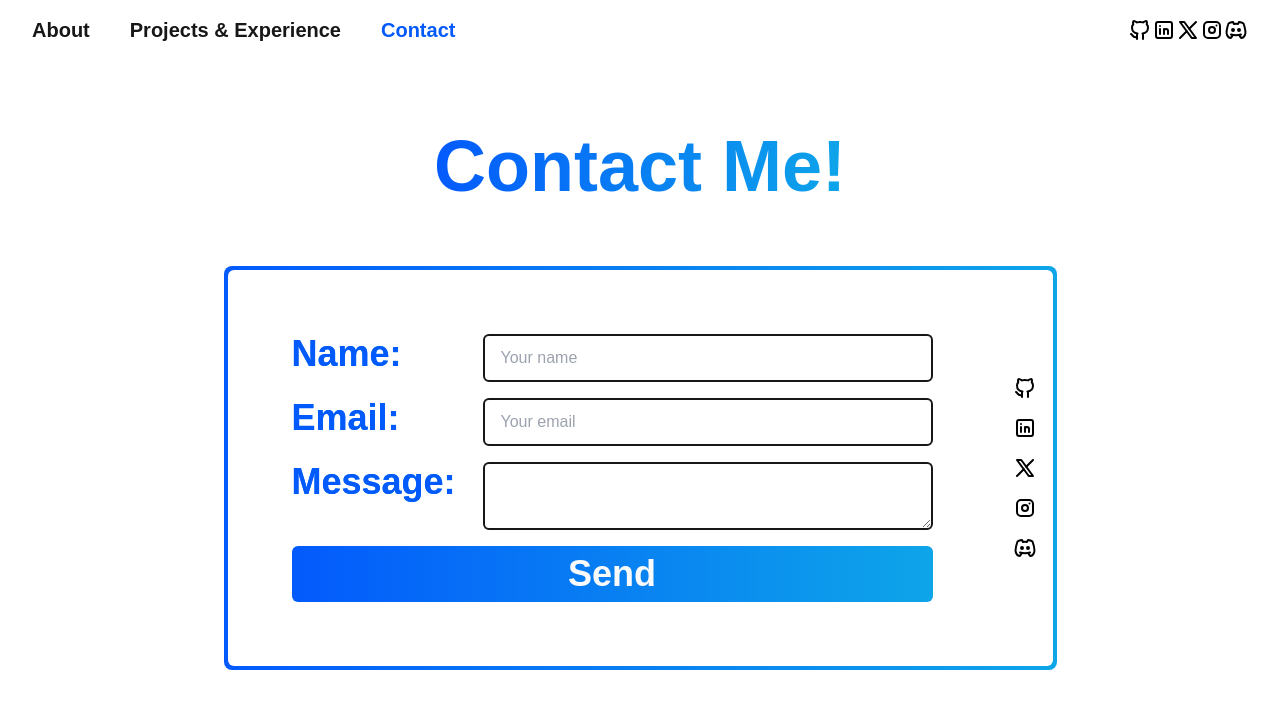
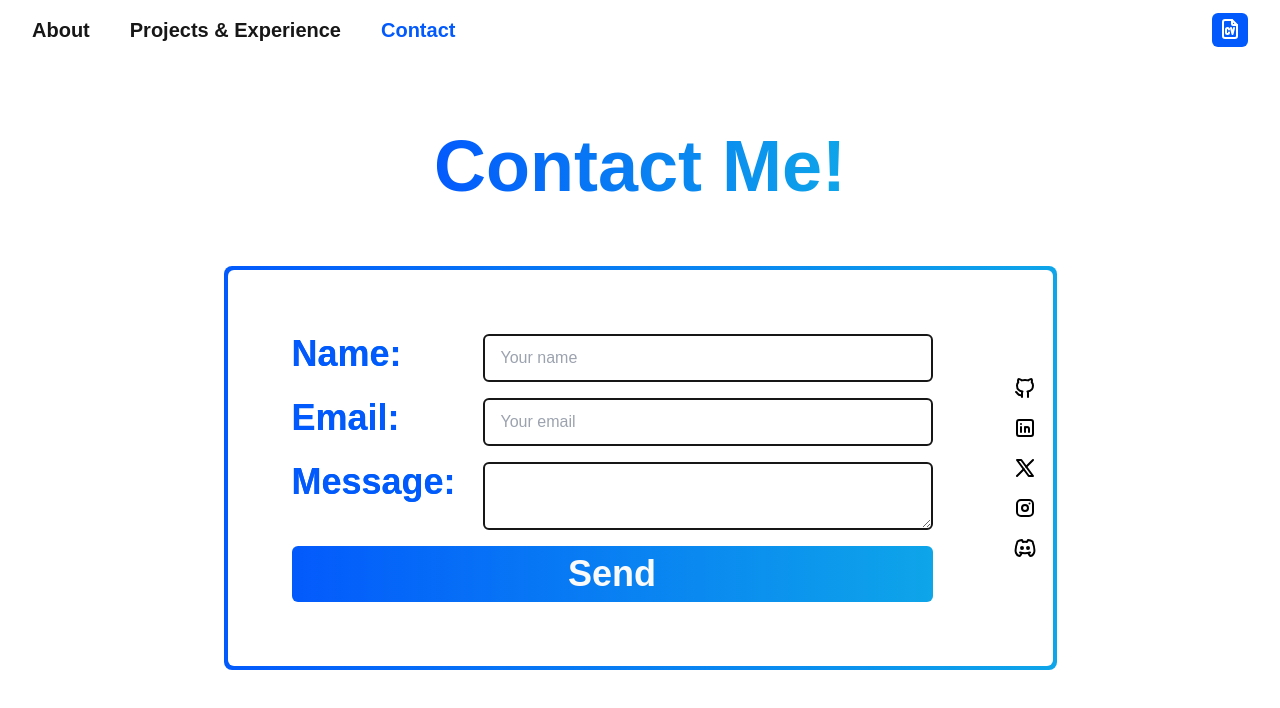
Before and after one commit to GasparKral/Portfolio, an Astro site: page /contact in a window 1280 px wide. Built offline with nearby package versions, Linux system fonts and the light colour scheme; Astro itself is replaced by a stand-in of ours.

Commit message:
CV update

```diff
--- /dev/null
+++ b/src/assets/CVFile.tsx
@@ -0,0 +1,33 @@
+export const CVFile = ({
+    style,
+    height,
+    width,
+}: {
+    style?: string;
+    height?: string;
+    width?: string;
+}) => {
+    return (
+        <svg
+            width={width ? width : '24'}
+            height={height ? height : '24'}
+            viewBox='0 0 24 24'
+            fill='none'
+            stroke='currentColor'
+            stroke-width='2'
+            stroke-linecap='round'
+            stroke-linejoin='round'
+            className={style}
+        >
+            <path
+                stroke='none'
+                d='M0 0h24v24H0z'
+                fill='none'
+            />
+            <path d='M14 3v4a1 1 0 0 0 1 1h4' />
+            <path d='M17 21h-10a2 2 0 0 1 -2 -2v-14a2 2 0 0 1 2 -2h7l5 5v11a2 2 0 0 1 -2 2z' />
+            <path d='M11 12.5a1.5 1.5 0 0 0 -3 0v3a1.5 1.5 0 0 0 3 0' />
+            <path d='M13 11l1.5 6l1.5 -6' />
+        </svg>
+    );
+};
--- a/src/layouts/Layout.astro
+++ b/src/layouts/Layout.astro
@@ -6,6 +6,7 @@ interface Props {
 
 import { ViewTransitions } from 'astro:transitions';
 import { HamburguerMenu } from '@components/HamburgerMenu';
+import { CVFile } from '@assets/CVFile';
 
 import NavLink from '@components/NavLink.astro';
 import MediaLinks from '@components/MediaLinks.astro';
@@ -73,7 +74,36 @@ const currentDir = Astro.url.pathname.split('/').pop();
                     currentDir={currentDir}
                 />
             </menu>
-            <MediaLinks />
+            {
+                currentDir === 'contact' ? (
+                    <a
+                        href=''
+                        download='CV Gaspar Gomez Kral'
+                        class='text-white bg-acent border-2 border-transparent hover:text-acent hover:bg-white hover:border-acent rounded-md px-1 pt-[1px] py-1 col-span-2 transitio duration-200'
+                    >
+                        <CVFile
+                            style='inline'
+                            width='24'
+                            height='24'
+                        />
+                    </a>
+                ) : (
+                    <div class='flex gap-2'>
+                        <MediaLinks />{' '}
+                        <a
+                            href='/CVGaspar.pdf'
+                            download='CV Gaspar Gomez Kral'
+                            class='text-white bg-acent border-2 border-transparent hover:text-acent hover:bg-white hover:border-acent rounded-md px-1 pt-[1px] py-1 col-span-2 transitio duration-200'
+                        >
+                            <CVFile
+                                style='inline'
+                                width='24'
+                                height='24'
+                            />
+                        </a>
+                    </div>
+                )
+            }
         </nav>
         <main
             class={`flex flex-col py-8 px-8 pb-20 xl:py-24 xl:px-16 w-full min-h-screen items-center h-screen transition-colors duration-500 bg-primary-light font-nunito ${mainStyle}`}
```
Also changed, not shown: 1 other file.
